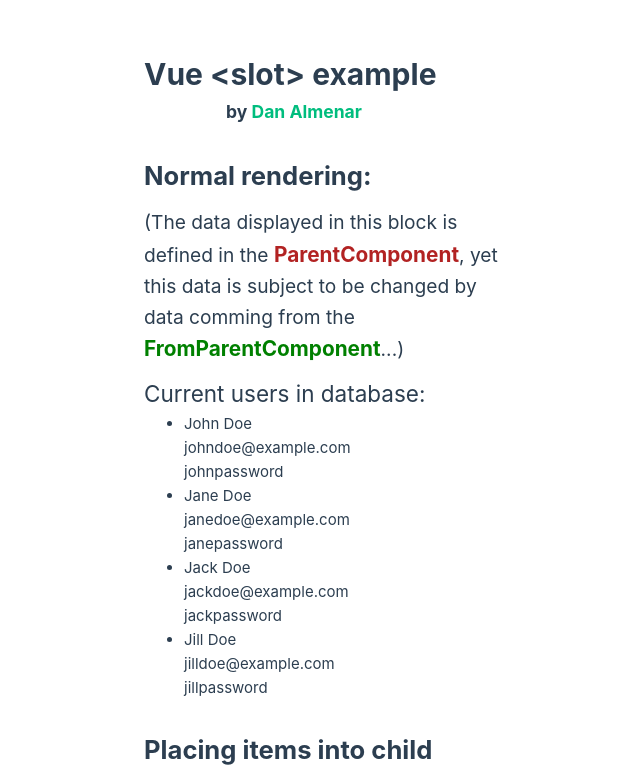
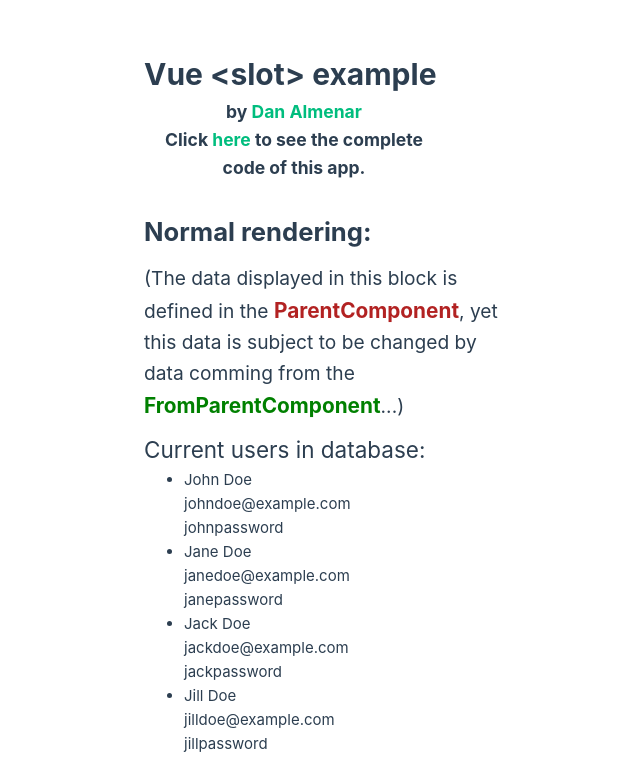
Before and after one commit to dan-almenar/vue-slots-example, a Vue app: page / in a window 1280 px wide. Shown: the top 778 px of the page, without its empty margins (128-768 px from the left). Built offline with nearby package versions, Linux system fonts and the light colour scheme.

Commit message:
added link to github repo

```diff
--- a/src/components/ParentComponent.vue
+++ b/src/components/ParentComponent.vue
@@ -3,6 +3,8 @@
 <div class="header">
     <h1>Vue {{ '<slot>' }} example</h1>
     <h3>by <a href="https://danielalmenar.com">Dan Almenar</a></h3>
+    <h3>Click <a href="https://github.com/dan-almenar/vue-slots-example" target="blank">here</a>
+    to see the complete code of this app.</h3>
 </div>
 <div class="content-block">
 <h2>Normal rendering:</h2>
```
